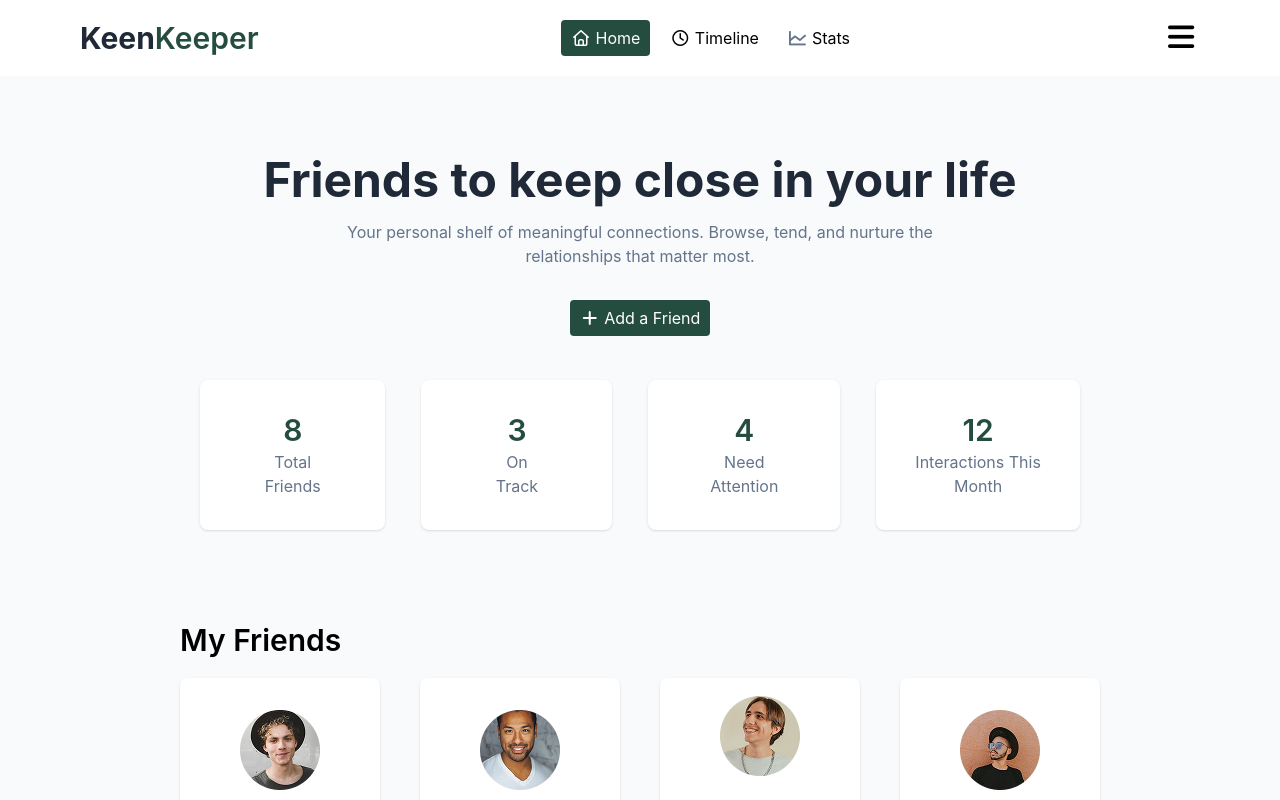
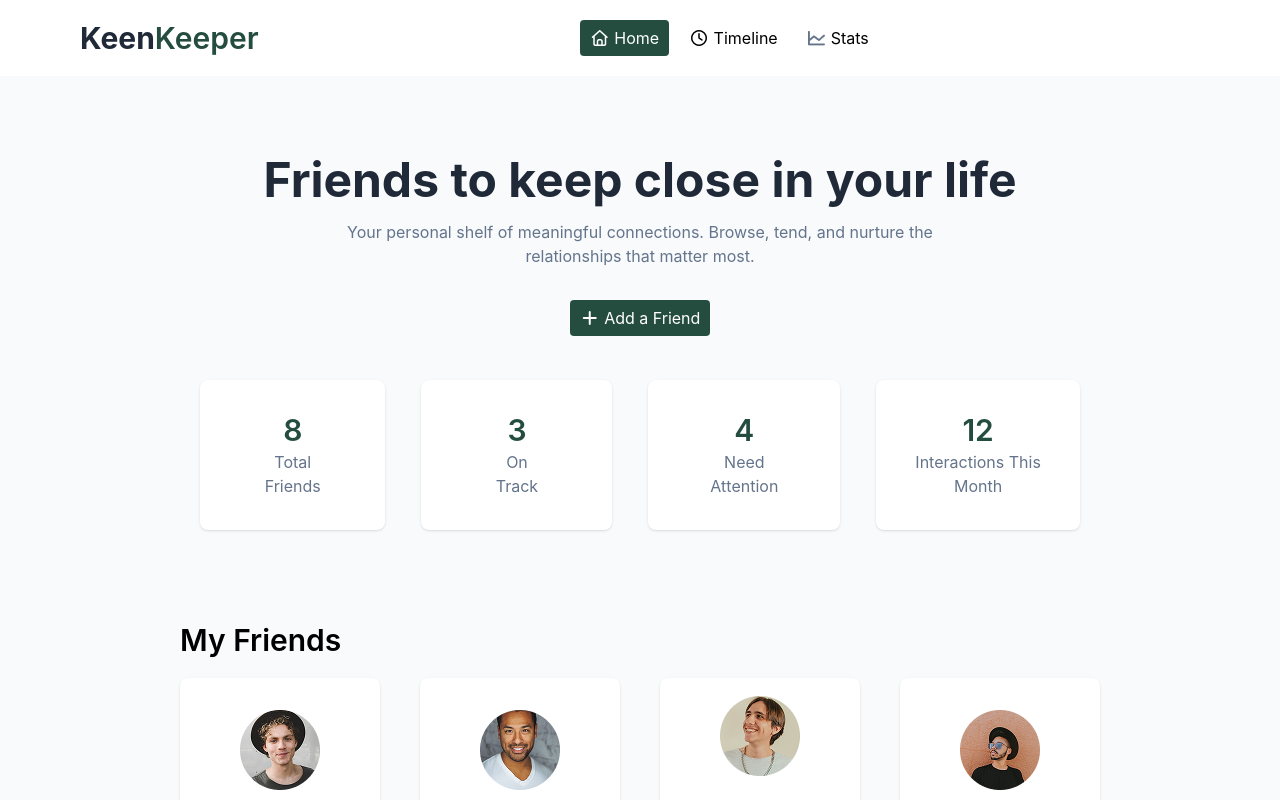
Before and after one commit to monirulfahim/Assignment-7, a React (Vite) app: page / in a window 1280 px wide. Shown: the top 800 px of the page. Built offline with nearby package versions, Linux system fonts and the light colour scheme.

Commit message:
navbar related issues resolved

```diff
--- a/src/App.jsx
+++ b/src/App.jsx
@@ -35,8 +35,8 @@ function App() {
         <div className=''>
           {
             !isOpen ? (
-              <button onClick={() => setIsOpen(true)}>
-                <i className="fa-solid fa-bars text-3xl"></i>
+              <button className='text-3xl hidden max-[576px]:block' onClick={() => setIsOpen(true)}>
+                <i className="fa-solid fa-bars"></i>
               </button>
             ) : (
               <div className='flex flex-col gap-2 items-end'>
```
